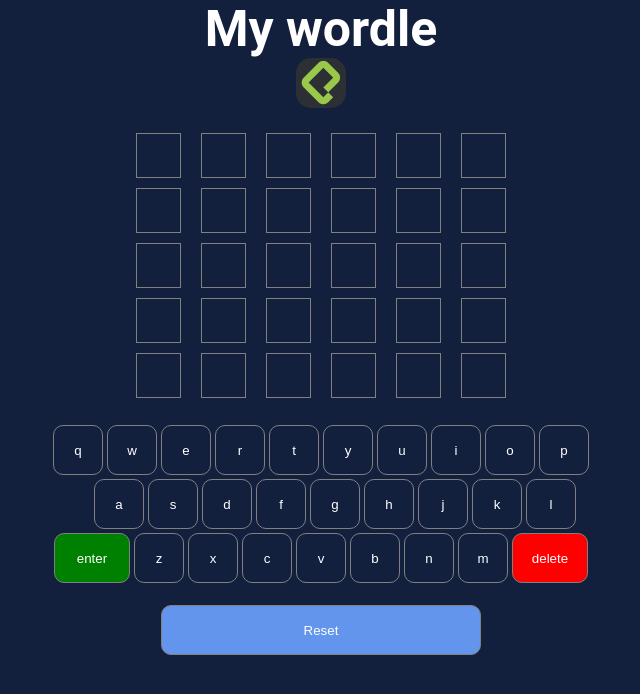
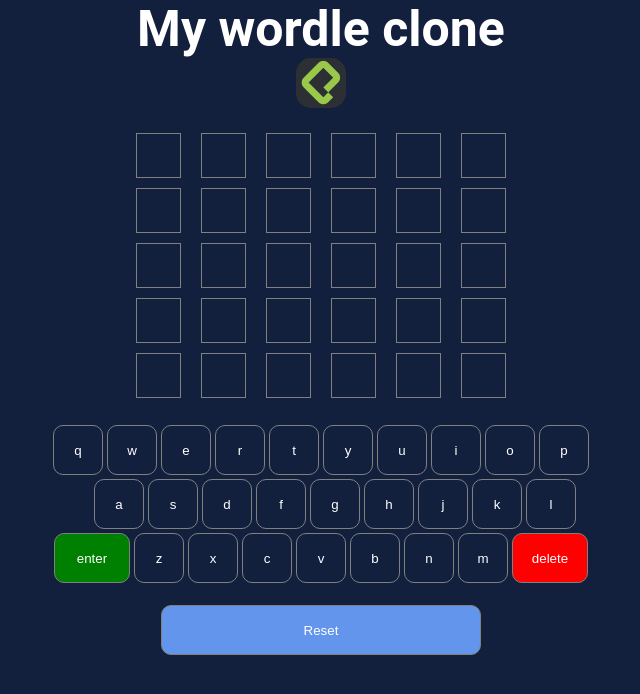
Before and after one commit to JulianMolina972/wordle, a website: page src/index.html in a window 1280 px wide. Shown: the whole page, without its empty margins (319-959 px from the left). Drawn offline with Linux system fonts and the light colour scheme.

Commit message:
wordle clone

```diff
--- a/src/index.html
+++ b/src/index.html
@@ -6,11 +6,11 @@
   <meta name="viewport" content="Width=device-width, initial-scale=1.0" />
   <meta name="author" content="Julian Molina" />
   <link rel="stylesheet" href="./styles/style.css">
-  <title>A minimalist wordle</title>
+  <title>A minimalist wordle clone</title>
 </head>
 <body>
   <main>
-    <h1>My wordle</h1>
+    <h1>My wordle clone</h1>
     <figure>
       <img src="./images/logo-platzi.png" alt="logo platzi">
     </figure>
```
